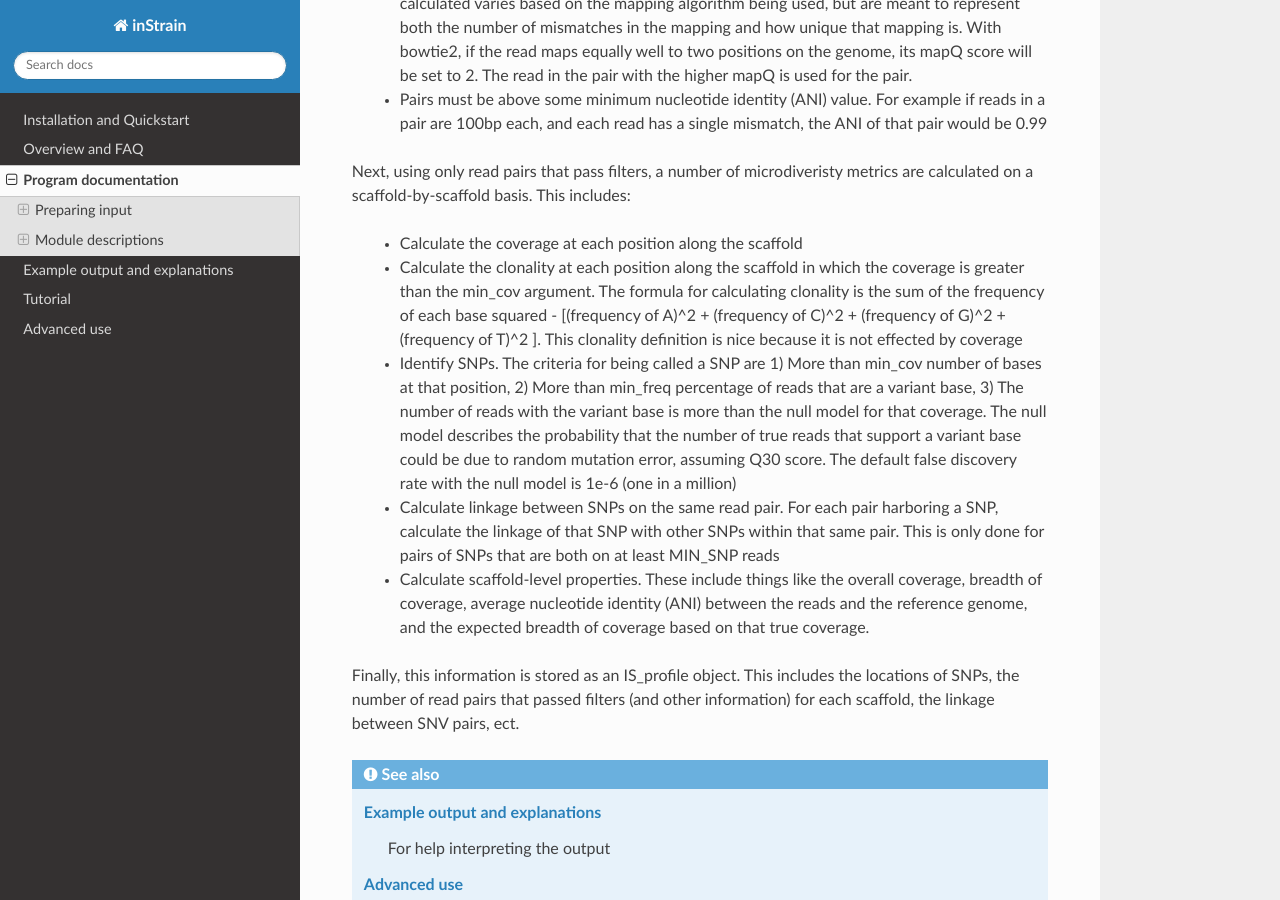
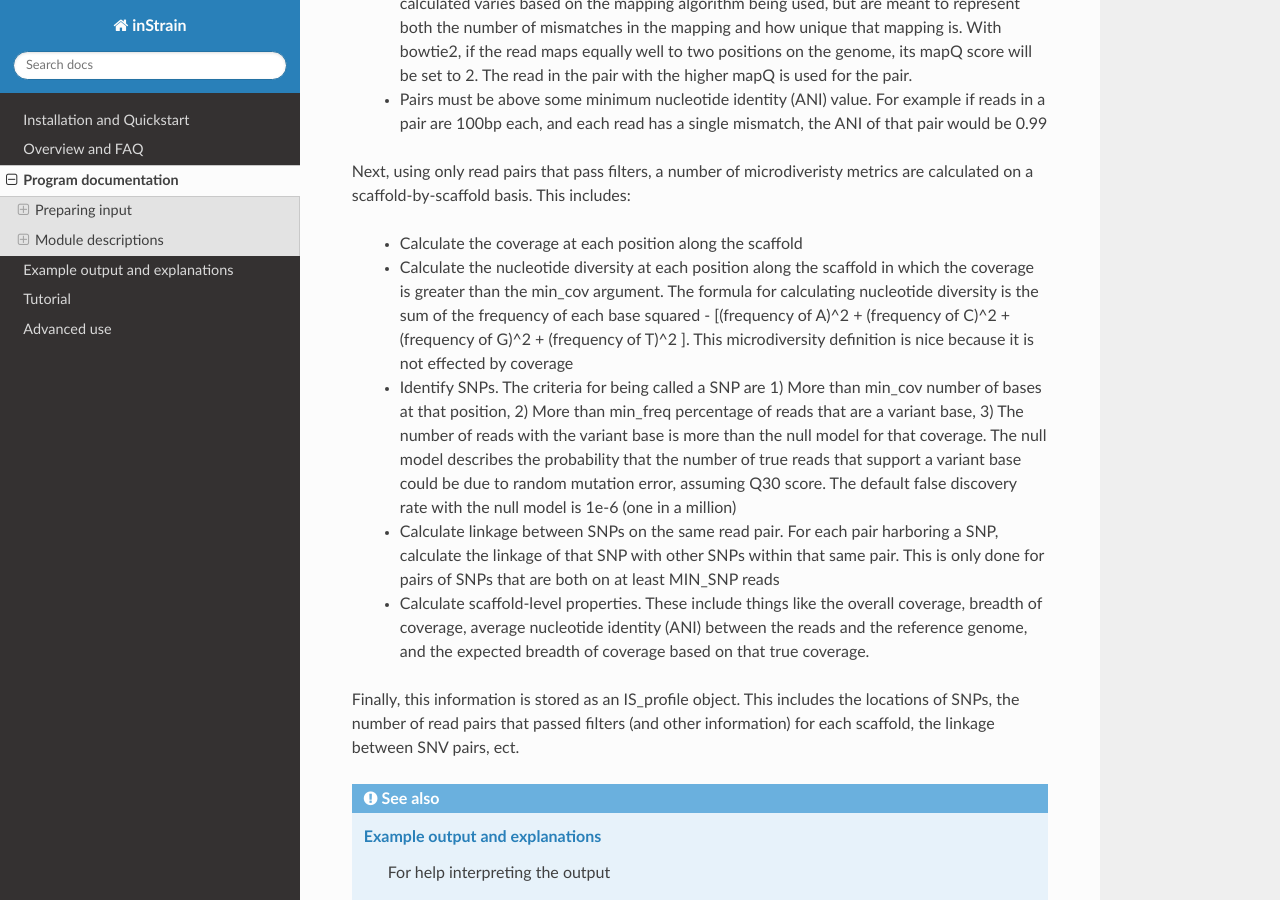
Before and after one commit to MrOlm/inStrain, a Sphinx documentation site: the page built from docs/program_documentation.rst, in a window 1280 px wide and 900 px high, scrolled down 3269 px. Built offline with Sphinx 7.4.7 and the Read the Docs theme 2.0.0, drawn with Linux system fonts in a browser that asks for light colours.

Commit message:
Update program_documentation.rst

```diff
--- a/docs/program_documentation.rst
+++ b/docs/program_documentation.rst
@@ -116,7 +116,7 @@ Next, using only read pairs that pass filters, a number of microdiveristy metric
 
  * Calculate the coverage at each position along the scaffold
 
- * Calculate the clonality at each position along the scaffold in which the coverage is greater than the min_cov argument. The formula for calculating clonality is the sum of the frequency of each base squared - [(frequency of A)^2 + (frequency of C)^2 + (frequency of G)^2 + (frequency of T)^2 ]. This clonality definition is nice because it is not effected by coverage
+ * Calculate the nucleotide diversity at each position along the scaffold in which the coverage is greater than the min_cov argument. The formula for calculating nucleotide diversity is the sum of the frequency of each base squared - [(frequency of A)^2 + (frequency of C)^2 + (frequency of G)^2 + (frequency of T)^2 ]. This microdiversity definition is nice because it is not effected by coverage
 
  * Identify SNPs. The criteria for being called a SNP are 1) More than min_cov number of bases at that position, 2) More than min_freq percentage of reads that are a variant base, 3) The number of reads with the variant base is more than the null model for that coverage. The null model describes the probability that the number of true reads that support a variant base could be due to random mutation error, assuming Q30 score. The default false discovery rate with the null model is 1e-6 (one in a million)
 
```
